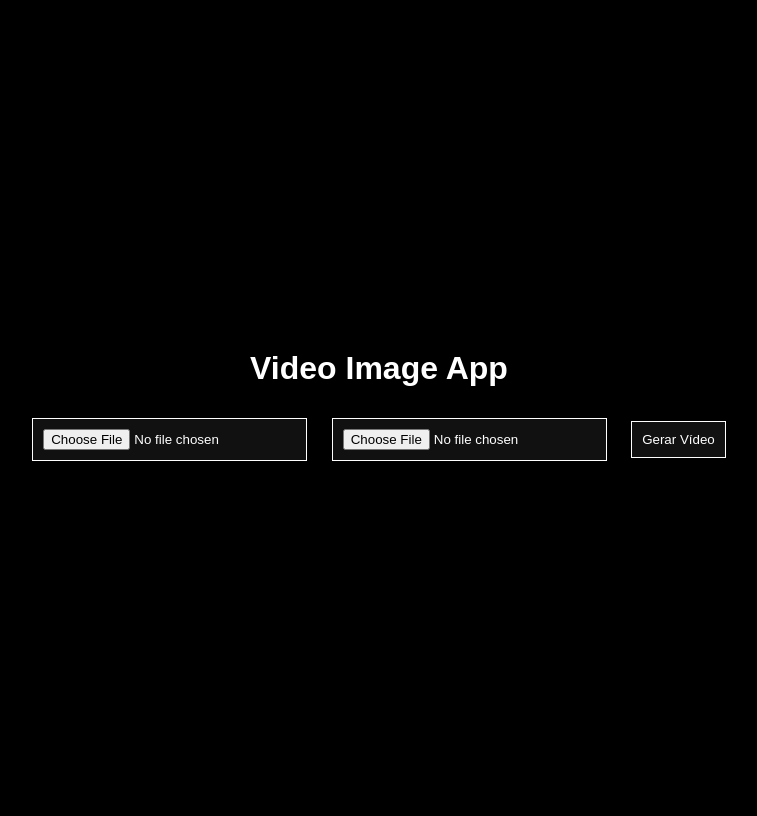
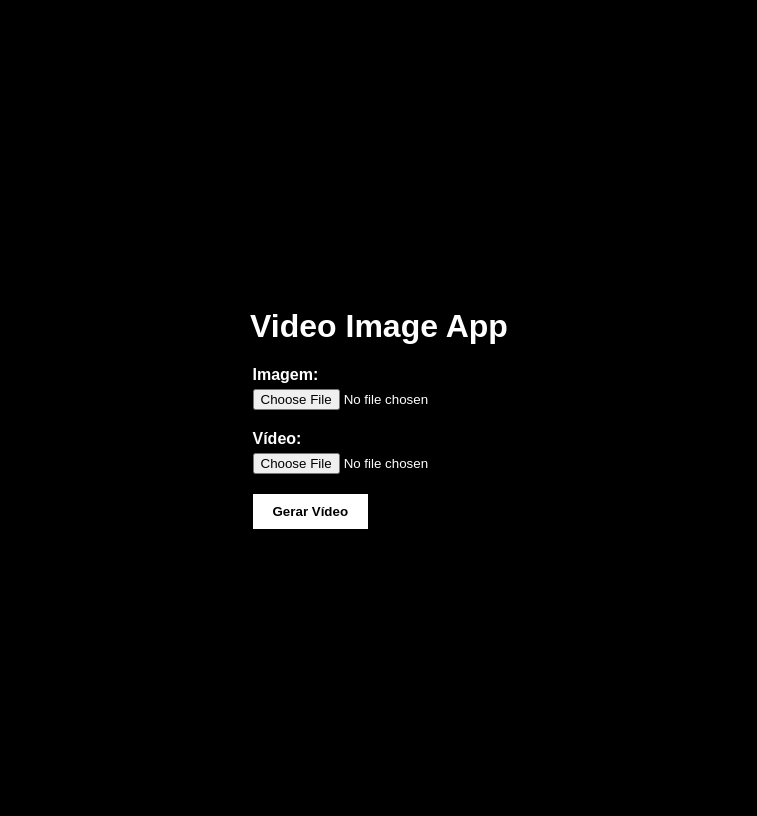
Before and after one commit to parzival53544/video-image-app, a Flask app: page / in a window 1280 px wide. Shown: the whole page, without its empty margins (261-1018 px from the left). Before the commit the page ends 461 px from the top, so only its background shows below. Run offline with Flask 2, Linux system fonts and the light colour scheme.

```diff
--- a/templates/index.html
+++ b/templates/index.html
@@ -2,57 +2,56 @@
 <html lang="pt-BR">
 <head>
     <meta charset="UTF-8">
+    <meta name="viewport" content="width=device-width, initial-scale=1.0">
     <title>Video Image App</title>
     <style>
         body {
             background-color: #000;
             color: #fff;
+            display: flex;
+            flex-direction: column;
+            align-items: center;
+            justify-content: center;
+            height: 100vh;
             font-family: Arial, sans-serif;
+        }
+        input[type="file"] {
+            margin-bottom: 20px;
+        }
+        button {
+            padding: 10px 20px;
+            cursor: pointer;
+            background-color: #fff;
+            color: #000;
+            border: none;
+            font-weight: bold;
+        }
+        button:hover {
+            background-color: #ccc;
+        }
+        .container {
             display: flex;
-            justify-content: center;
-            align-items: center;
-            height: 100vh;
             flex-direction: column;
-            margin: 0;
+            align-items: flex-start;
         }
-        input, button {
-            margin: 10px;
-            padding: 10px;
-            background-color: #111;
-            border: 1px solid #fff;
-            color: #fff;
-        }
-        .loader {
-            border: 4px solid #fff;
-            border-top: 4px solid #000;
-            border-radius: 50%;
-            width: 30px;
-            height: 30px;
-            animation: spin 1s linear infinite;
-            display: none;
-            margin-top: 20px;
-        }
-        @keyframes spin {
-            0% { transform: rotate(0deg); }
-            100% { transform: rotate(360deg); }
+        label {
+            margin-bottom: 5px;
+            font-weight: bold;
         }
     </style>
 </head>
 <body>
     <h1>Video Image App</h1>
-    <form id="uploadForm" method="post" enctype="multipart/form-data">
-        <input type="file" name="video" accept="video/*" required>
-        <input type="file" name="image" accept="image/*" required>
+    <form action="/process" method="post" enctype="multipart/form-data">
+        <div class="container">
+            <label for="image">Imagem:</label>
+            <input type="file" name="image" id="image" accept="image/*" required>
+        </div>
+        <div class="container">
+            <label for="video">Vídeo:</label>
+            <input type="file" name="video" id="video" accept="video/*" required>
+        </div>
         <button type="submit">Gerar Vídeo</button>
     </form>
-    <div class="loader" id="loader"></div>
-
-    <script>
-        const form = document.getElementById('uploadForm');
-        const loader = document.getElementById('loader');
-        form.addEventListener('submit', () => {
-            loader.style.display = 'block';
-        });
-    </script>
 </body>
 </html>
```
